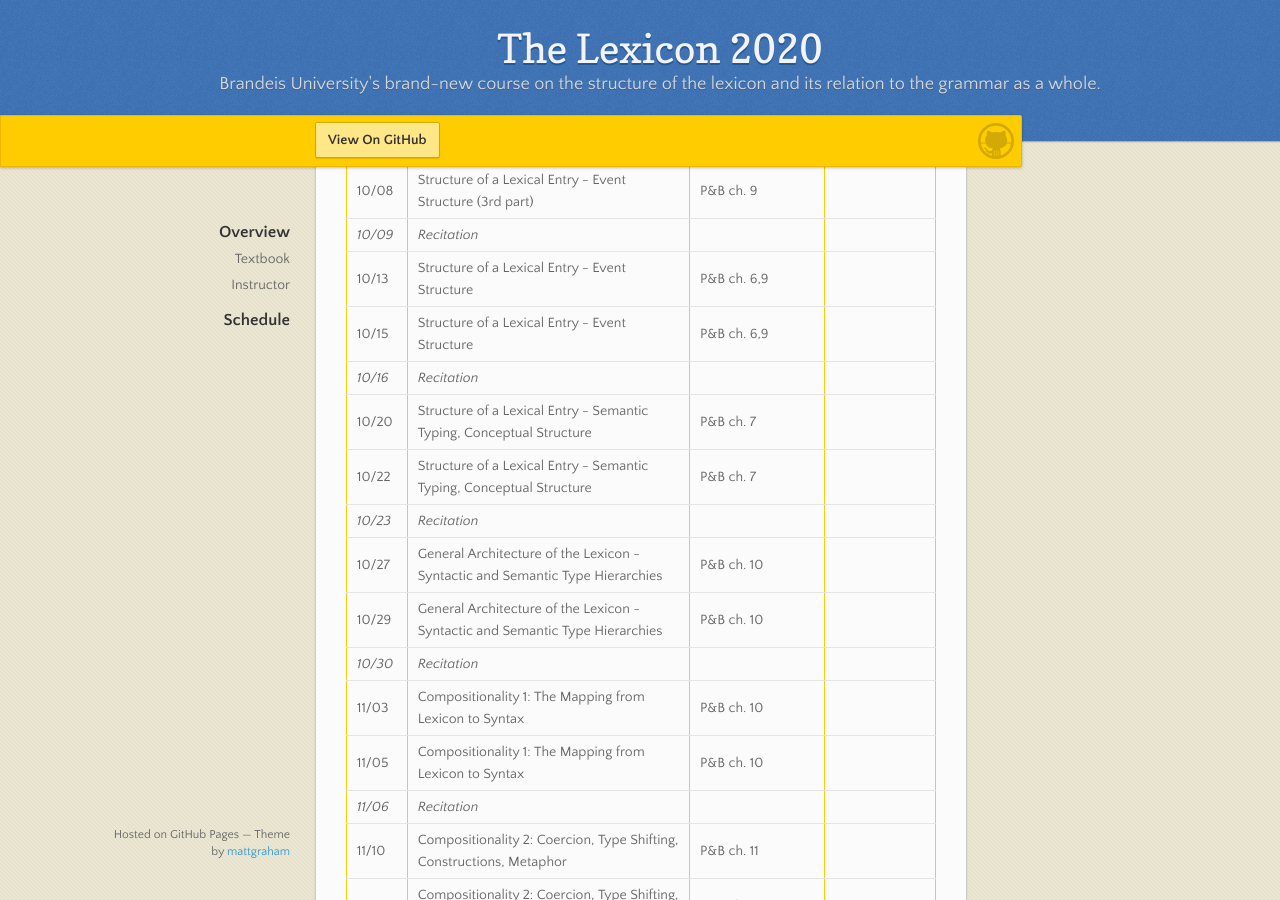
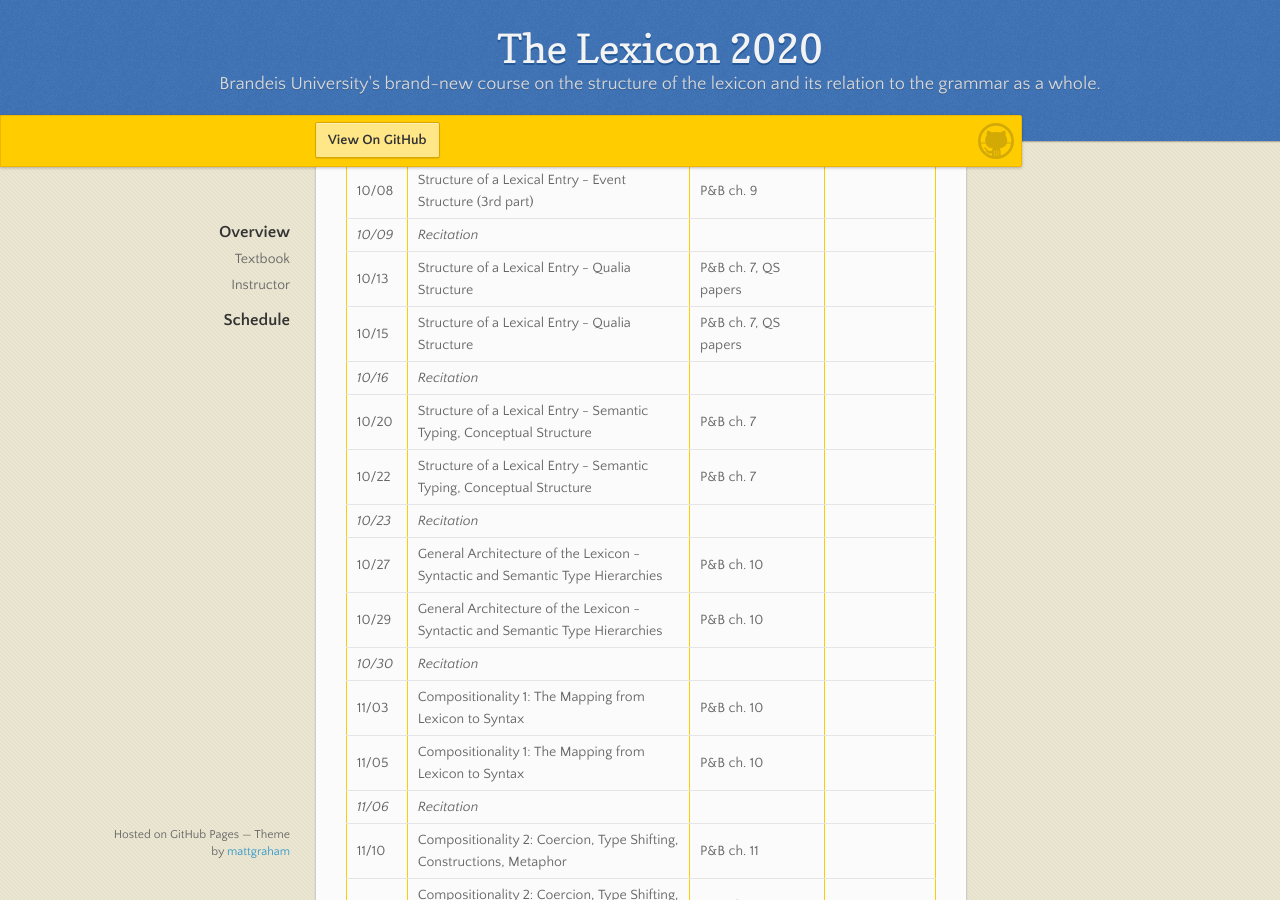
Before and after one commit to the-lexicon-2020/the-lexicon-2020.github.io, a Jekyll site: the page built from _pages/index.markdown, in a window 1280 px wide and 900 px high, scrolled down 1583 px. Built offline with Jekyll 4.4.1, drawn with Linux system fonts in a browser that asks for light colours; our own code applies the rules of GitHub Pages for plain Markdown files.

Commit message:
Update index.markdown

```diff
--- a/_pages/index.markdown
+++ b/_pages/index.markdown
@@ -47,8 +47,8 @@ Professor [James Pustejovsky](mailto:jamesp@brandeis.edu)
 10/06 | Structure of a Lexical Entry  - Event Structure (2nd part) | P&B ch. 9 |
 10/08 | Structure of a Lexical Entry  - Event Structure (3rd part) | P&B ch. 9 |
 *10/09* | *Recitation* | |
-10/13 | Structure of a Lexical Entry  - Event Structure | P&B ch. 6,9 |
-10/15 | Structure of a Lexical Entry  - Event Structure | P&B ch. 6,9 |
+10/13 | Structure of a Lexical Entry  - Qualia Structure | P&B ch. 7, QS papers |
+10/15 | Structure of a Lexical Entry  - Qualia Structure | P&B ch. 7, QS papers |
 *10/16* | *Recitation* | |
 10/20 | Structure of a Lexical Entry  - Semantic Typing, Conceptual Structure | P&B ch. 7 |
 10/22 | Structure of a Lexical Entry  - Semantic Typing, Conceptual Structure | P&B ch. 7 |
```
